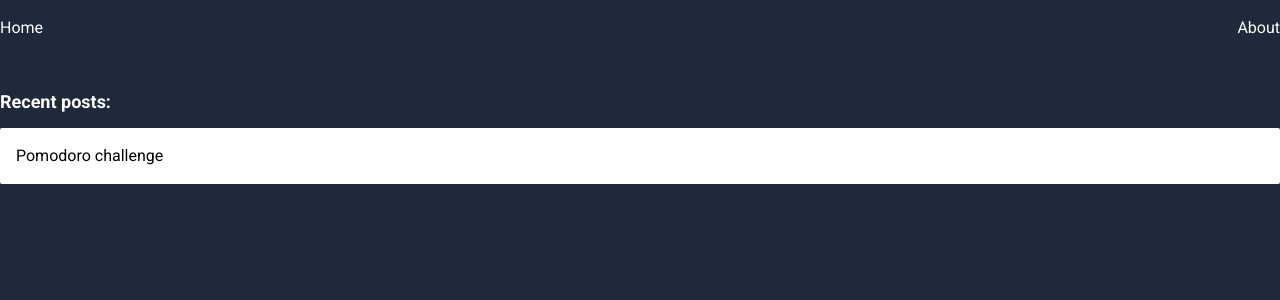
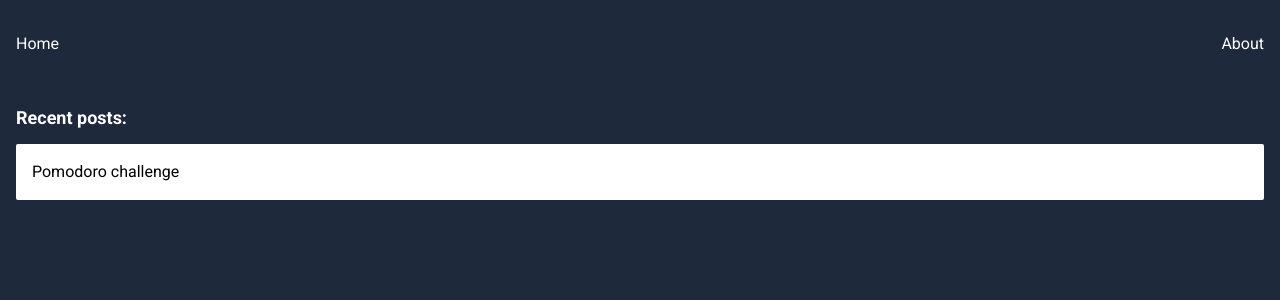
Before and after one commit to xleepy/personal-blog, a Next.js app: page / in a window 1280 px wide. Shown: the top 300 px of the page. Built offline with nearby package versions, Linux system fonts and the light colour scheme.

Commit message:
Add padding to body

```diff
--- a/src/app/layout.tsx
+++ b/src/app/layout.tsx
@@ -24,7 +24,7 @@ export default function RootLayout({
   return (
     <html lang="en" className="h-full w-full">
       <body
-        className={`${roboto.variable} antialiased container mx-auto bg-slate-800 h-full text-white flex flex-col`}
+        className={`${roboto.variable} antialiased container mx-auto bg-slate-800 h-full text-white flex flex-col p-4`}
       >
         <Header />
         <main className="h-full w-full pt-8">{children}</main>
```
